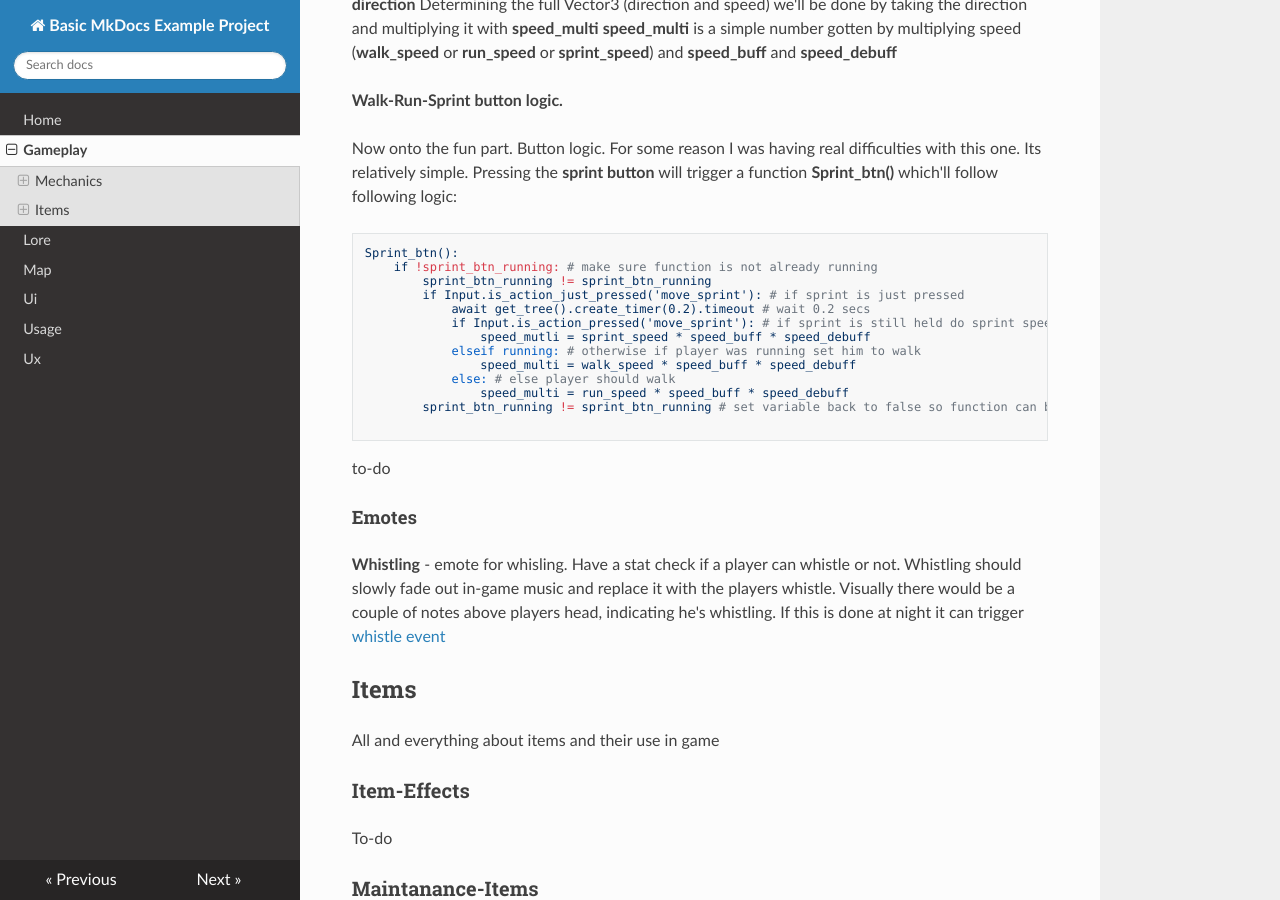
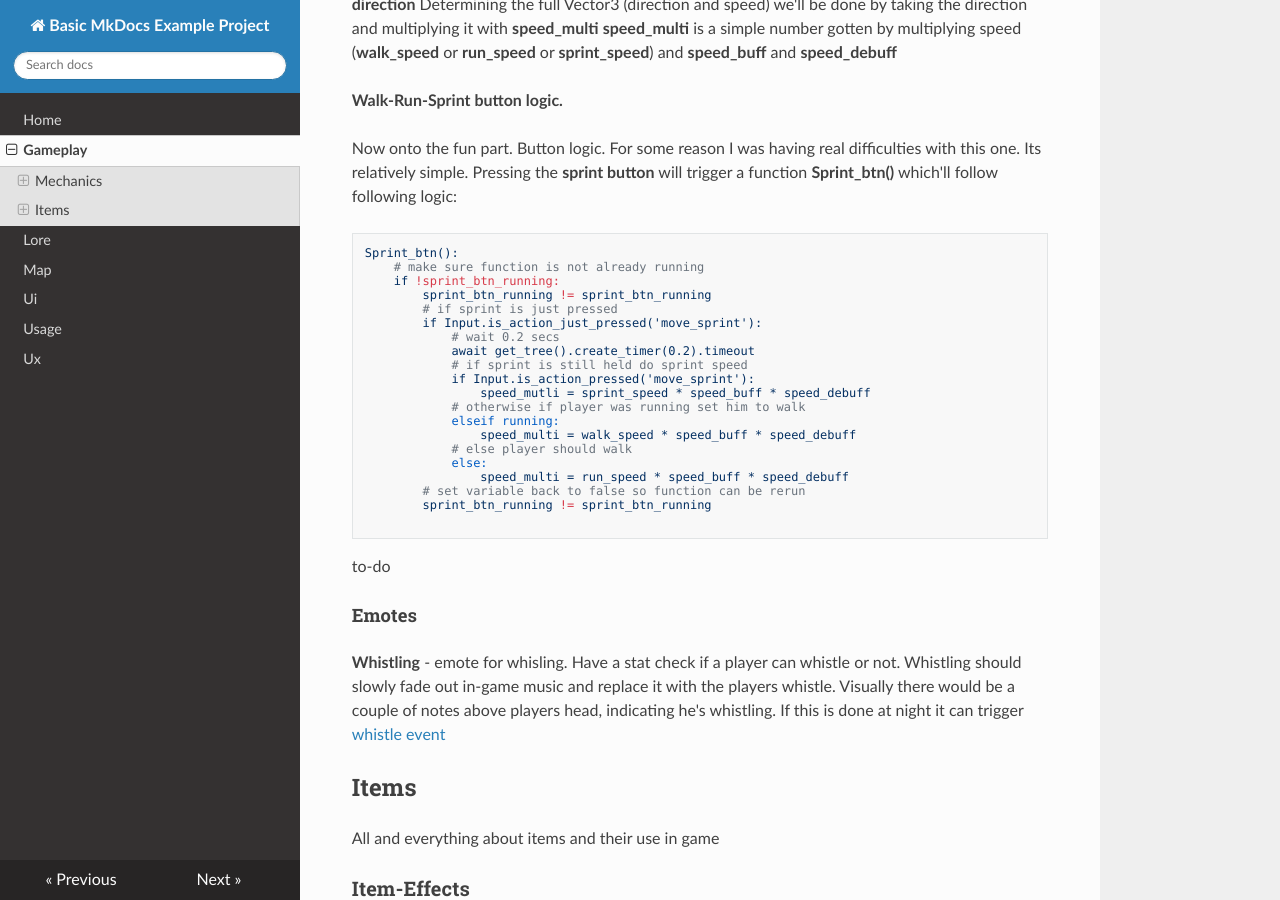
Before and after one commit to dsinjakovic/docs.the-quest, an MkDocs documentation site: the page built from docs/gameplay.md, in a window 1280 px wide and 900 px high, scrolled down 515 px. Built offline with MkDocs 1.6.1, drawn with Linux system fonts in a browser that asks for light colours; nearby versions of some CDN libraries.

````diff
--- a/docs/gameplay.md
+++ b/docs/gameplay.md
@@ -23,17 +23,24 @@ Pressing the **sprint button** will trigger a function **Sprint_btn()** which'll
 
 ```
 Sprint_btn():
-    if !sprint_btn_running: # make sure function is not already running
+    # make sure function is not already running
+    if !sprint_btn_running:
         sprint_btn_running != sprint_btn_running
-        if Input.is_action_just_pressed('move_sprint'): # if sprint is just pressed
-            await get_tree().create_timer(0.2).timeout # wait 0.2 secs
-            if Input.is_action_pressed('move_sprint'): # if sprint is still held do sprint speed
+        # if sprint is just pressed
+        if Input.is_action_just_pressed('move_sprint'):
+            # wait 0.2 secs
+            await get_tree().create_timer(0.2).timeout
+            # if sprint is still held do sprint speed
+            if Input.is_action_pressed('move_sprint'):
                 speed_mutli = sprint_speed * speed_buff * speed_debuff
-            elseif running: # otherwise if player was running set him to walk
+            # otherwise if player was running set him to walk
+            elseif running:
                 speed_multi = walk_speed * speed_buff * speed_debuff
-            else: # else player should walk
+            # else player should walk
+            else:
                 speed_multi = run_speed * speed_buff * speed_debuff
-        sprint_btn_running != sprint_btn_running # set variable back to false so function can be rerun
+        # set variable back to false so function can be rerun
+        sprint_btn_running != sprint_btn_running
 
 ```
 
````
